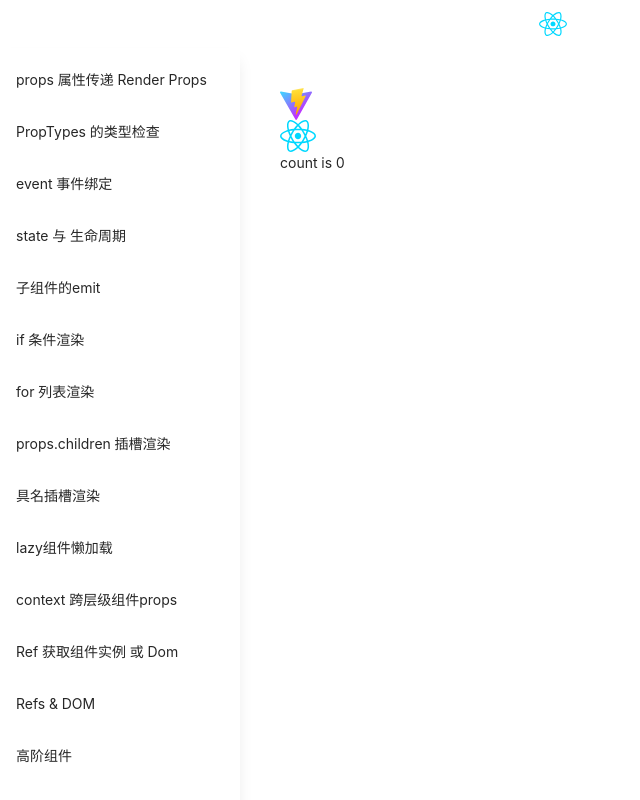
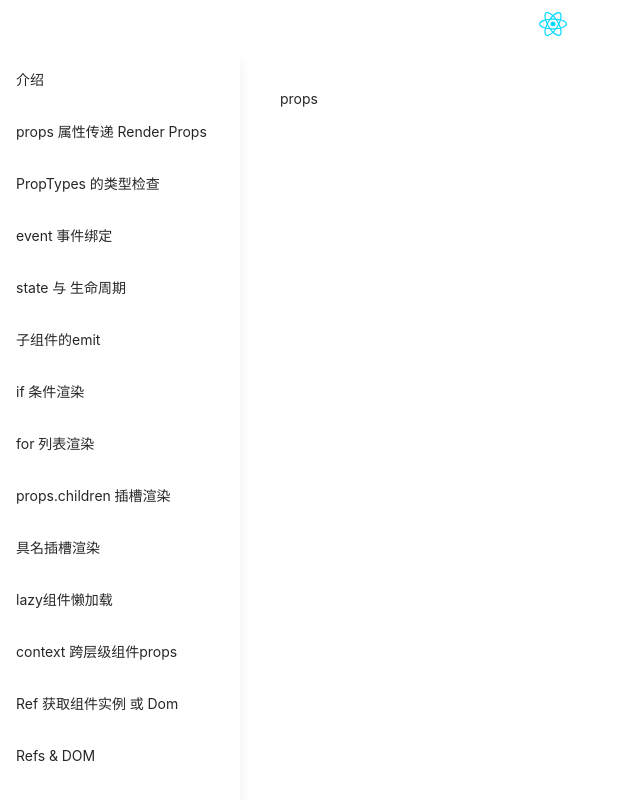
Before and after one commit to baiwusanyu-c/react-feature-play, a React (Vite) app: page /#/props in a window 1280 px wide. Shown: the whole page, without its empty margins (0-640 px from the left). Built offline with nearby package versions, Linux system fonts and the light colour scheme.

Commit message:
feat: add router

```diff
--- a/package.json
+++ b/package.json
@@ -12,7 +12,8 @@
   "dependencies": {
     "antd": "^4.23.1",
     "react": "^18.2.0",
-    "react-dom": "^18.2.0"
+    "react-dom": "^18.2.0",
+    "react-router-dom": "6"
   },
   "devDependencies": {
     "@types/react": "^18.0.17",
--- a/src/App.tsx
+++ b/src/App.tsx
@@ -1,21 +1,7 @@
-
-import Home from '../src/views/home/home'
-import HeaderBar from '../src/components/header-bar/header-bar'
-import SideBar from '../src/components/side-bar/side-bar'
 
 
+import Layout from '../src/components/layout/layout'
 function App() {
-  return (
-    <div className="w-full h-full">
-        <HeaderBar/>
-        <div className='mt-12 flex'>
-            <SideBar/>
-            <div className='p-10 box-border'>
-                <Home/>
-            </div>
-        </div>
-    </div>
-  )
+  return <Layout/>
 }
-
 export default App
--- /dev/null
+++ b/src/components/layout/layout.tsx
@@ -0,0 +1,21 @@
+import HeaderBar from '../header-bar/header-bar'
+import SideBar from '../side-bar/side-bar'
+import RoutesList from "../../router/router";
+
+function renderLayout() {
+    return (
+        <div className="w-full h-full">
+            <HeaderBar/>
+            <div className='mt-12 flex'>
+                <SideBar/>
+                <div className='p-10 box-border'>
+                    {/*嵌套路由渲染位置*/}
+                    {/*<Outlet />*/}
+                    {RoutesList()}
+                </div>
+            </div>
+        </div>
+    )
+}
+
+export default renderLayout
--- a/src/components/side-bar/side-bar.tsx
+++ b/src/components/side-bar/side-bar.tsx
@@ -1,5 +1,6 @@
-
+import {useNavigate} from "react-router-dom";
 const barList = [
+    {name:'介绍',path:'/home'},
     {name:'props 属性传递 Render Props',path:'/props'},
     {name:'PropTypes 的类型检查',path:'/props'},
     {name:'event 事件绑定',path:'/props'},
@@ -20,13 +21,23 @@ const barList = [
     {name:'Effect Hook',path:'/props'},
     {name:'定义的 Hook',path:'/props'},
     {name:'React Router',path:'/props'},
+    {name:'Router 配置',path:'/props'},
+    {name:'Router 传参',path:'/props'},
+    {name:'Router 守卫',path:'/props'},
+    {name:'Router 重定向',path:'/props'},
 
 ]
 
 export default function renderSideBar(){
+    let navigate = useNavigate();
+    const routerSwitch = (path:string) =>{
+        navigate(path)
+    }
     const listItems = barList.map((val)=>{
         return (
-            <li className='mt-3 h-10
+            <li
+                onClick={()=>routerSwitch(val.path)}
+                className='mt-3 h-10
             leading-10 cursor-pointer px-4
              box-border hover:shadow '
                 key={val.name}>
--- a/src/main.tsx
+++ b/src/main.tsx
@@ -4,7 +4,10 @@ import App from './App'
 import './index.css'
 import 'antd/dist/antd.css';
 import 'virtual:windi.css'
+import { HashRouter } from "react-router-dom";
 // 创建根虚拟节点并渲染根组件
 ReactDOM.createRoot(document.getElementById('root') as HTMLElement).render(
-    <App />
+    <HashRouter>
+        <App />
+    </HashRouter>
 )
--- /dev/null
+++ b/src/router/router.tsx
@@ -0,0 +1,45 @@
+import { useRoutes,Navigate } from 'react-router-dom';
+import Home from '../views/home/home'
+import Props from '../views/props/props'
+export const routes = [
+    {
+        path: '/',
+        element: <Navigate to= '/home'/>,
+       /* children: [
+            {
+                path: 'home',
+                element: <Home />,
+                meta: {
+                    title: '首页',
+                }
+            }
+        ]*/
+    },
+    {
+        path: 'home',
+        element: <Home />,
+        meta: {
+            title: '首页',
+        }
+    },
+    {
+        path: 'props',
+        element: <Props />,
+        meta: {
+            title: 'props 属性传递 Render Props',
+        }
+    },
+    /*{
+        path: '*',
+        element: <Page404 />,
+        meta: {
+            title: '404',
+            noLogin: true,
+            hideMenu: true
+        }
+    },*/
+];
+const Routes = () => (
+    useRoutes(routes)
+)
+export default Routes;
--- /dev/null
+++ b/src/views/props/props.tsx
@@ -0,0 +1,7 @@
+export default function renderProps (){
+    return (
+        <div>
+            props
+        </div>
+    )
+}
```
Also changed, not shown: 1 other file (tests, documents, lock files or other folders).
